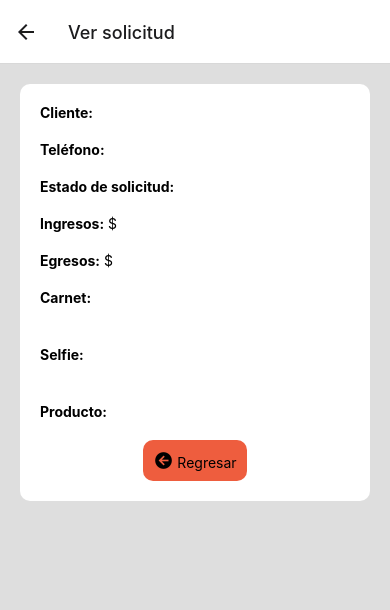
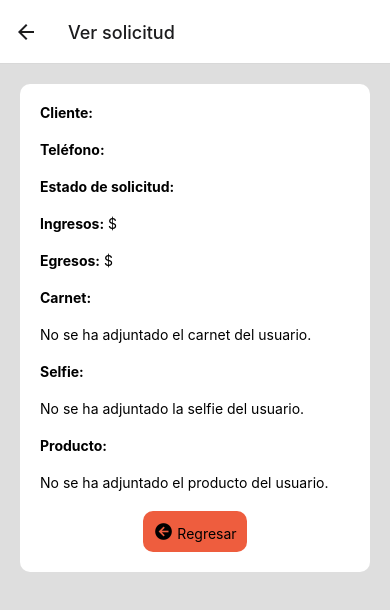
Before and after one commit to DMancia03/cliente-desafio-dps, a React Native app: screen /VerSolicitud in a window 390 px wide. Shown: the top 610 px of the page. Built offline with nearby package versions, Linux system fonts and the light colour scheme; no server answers.

Commit message:
Agregando validaciones para carnet, selfie y producto del usuario

```diff
--- a/src/screens/VerSolicitud.js
+++ b/src/screens/VerSolicitud.js
@@ -74,18 +74,40 @@ const VerSolicitud = ({ navigation, route }) => {
                 <Text><Text style={styles.bolder}>Ingresos:</Text> ${solicitud.ingresos}</Text>
                 <Text><Text style={styles.bolder}>Egresos:</Text> ${solicitud.egresos}</Text>
                 <Text style={styles.bolder}>Carnet:</Text>
+                {
+                    solicitud.carnetBase64 ?
+                    (
                         <Image
                             source={{uri: solicitud.carnetBase64}}
                             width={'100%'}
                             height={200}
                         />
+                    ) : (
+                        <Text>No se ha adjuntado el carnet del usuario.</Text>
+                    )
+                }
                 <Text style={styles.bolder}>Selfie:</Text>
+                {
+                    solicitud.selfieBase64 ?
+                    (
                         <Image
                             source={{uri: solicitud.selfieBase64}}
                             width={'100%'}
                             height={200}
                         />
+                    ) : (
+                        <Text>No se ha adjuntado la selfie del usuario.</Text>
+                    )
+                }
                 <Text style={styles.bolder}>Producto:</Text>
+                {
+                    solicitud.producto ?
+                    (
+                        <Text>{solicitud.producto}</Text>
+                    ) : (
+                        <Text>No se ha adjuntado el producto del usuario.</Text>
+                    )
+                }
                 <View style={styles.buttonGroup}>
                     {
                         solicitud.estado == 'SOLICITADO' ?
```
Lines whose indentation alone changed are shown as unchanged.
